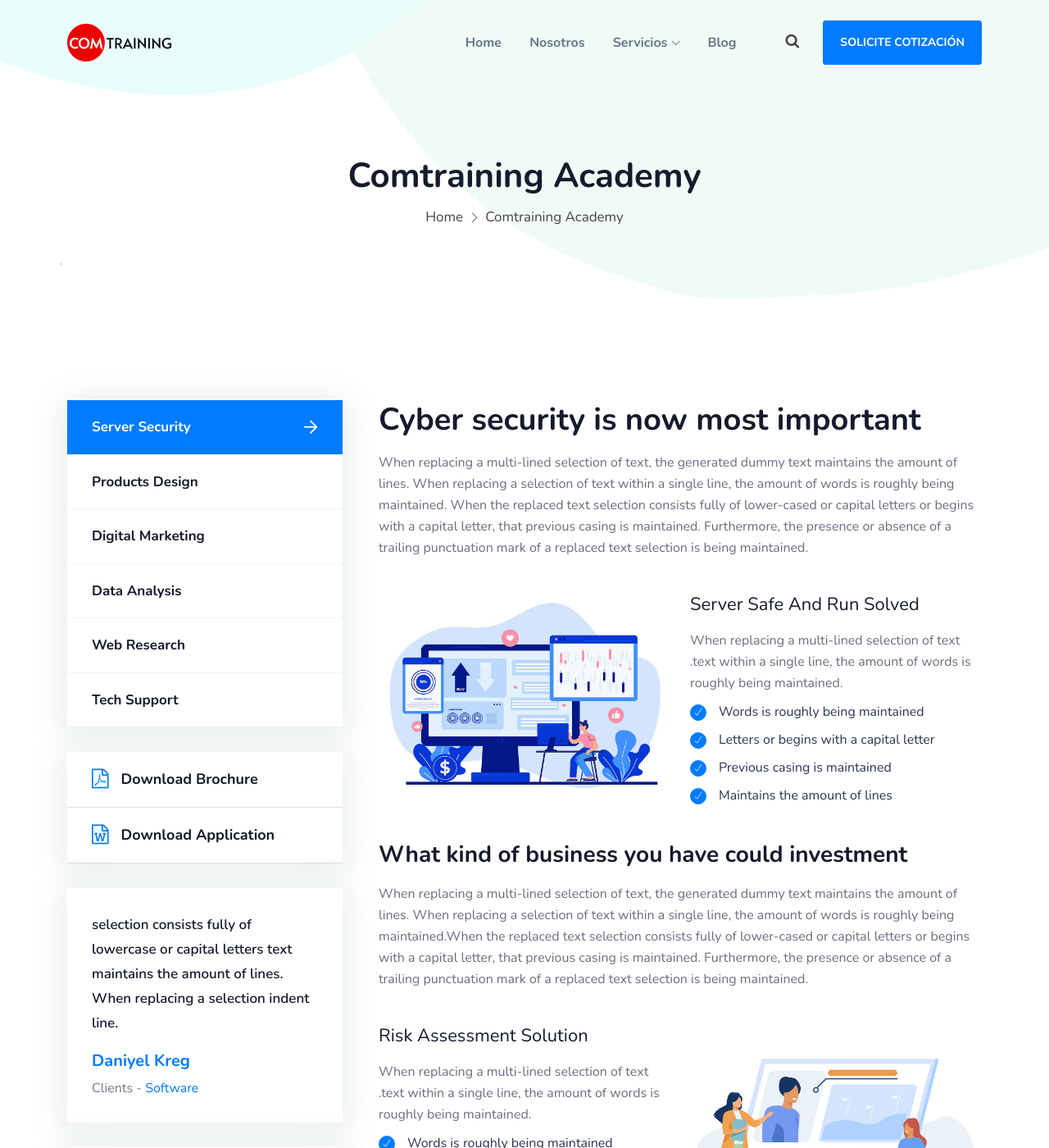
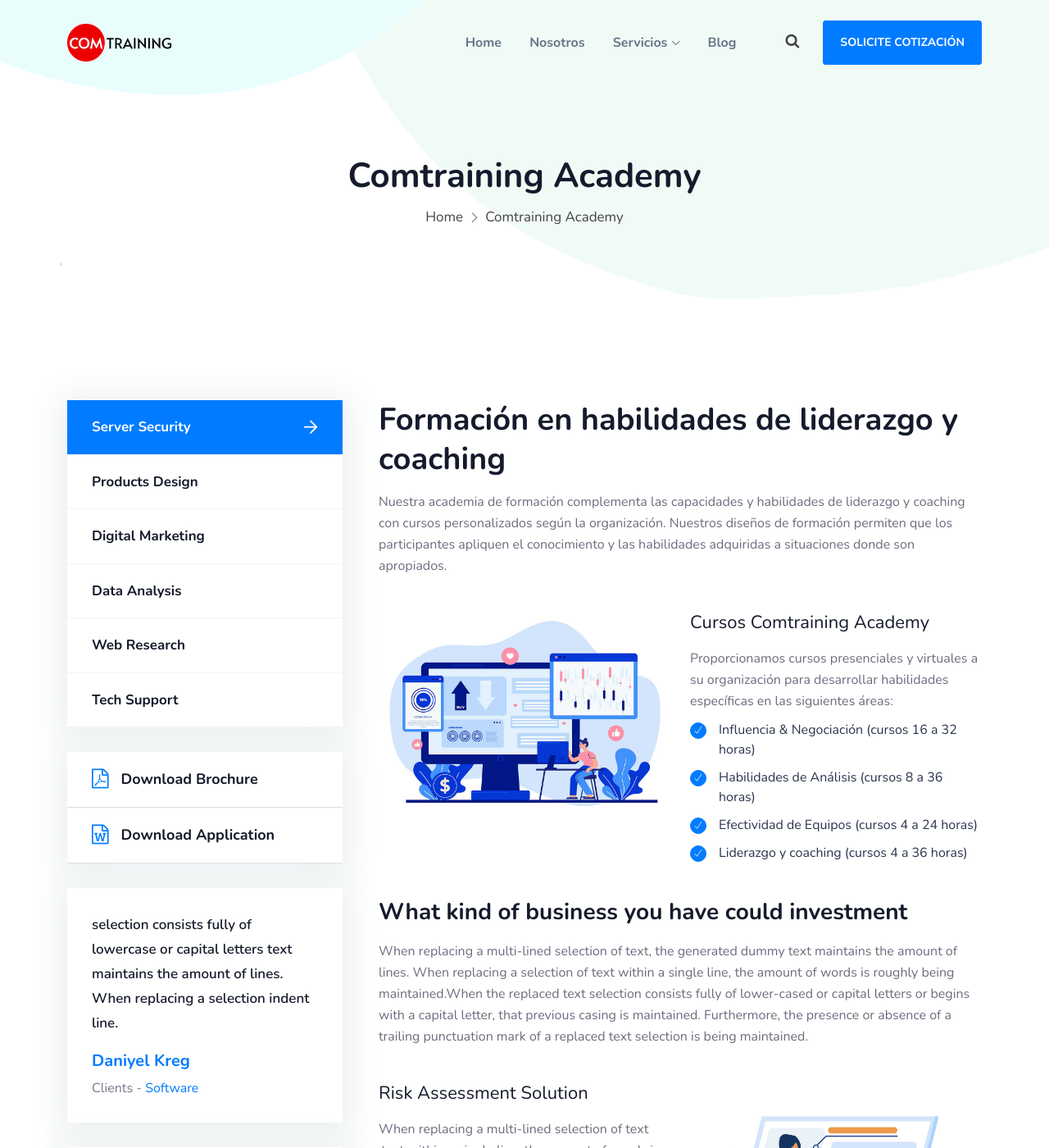
Before and after one commit to fjvalles/comtraining-landing, a Jekyll site: the page built from _services/comtraining-academy.html, in a window 1280 px wide and 1400 px high. Shown: the whole window at 82% size. Built offline with Jekyll 4.4.1, drawn with Linux system fonts in a browser that asks for light colours; a script that is not in the unit is left out.

Commit message:
Update Servicios “comtraining-academy”

```diff
--- a/_services/comtraining-academy.html
+++ b/_services/comtraining-academy.html
@@ -1,26 +1,20 @@
 ---
+application_url: /#
+service_id: 10
 layout: service
+service_card_layout: 2
+brochure_url: /#
 title: Comtraining Academy
-icon: '/assets/img/icon/s6.png'
-description: 'Ofrecemos distintos programas de entrenamiento y formación  aplicados al desarrollo de  habilidades específicas.'
-service_card_layout: 2
-service_id: 10
-brochure_url: /#
-application_url: /#
+icon: /assets/img/icon/s6.png
+description: Ofrecemos distintos programas de entrenamiento y
+  formación  aplicados al desarrollo de  habilidades específicas.
 ---
-
 <div class="row">
     <!-- single-well start-->
     <div class="col-xl-12 col-lg-12 col-md-12">
         <div class="single-well mar-well">
-            <h2>Cyber security is now most important</h2>
-            <p>When replacing a multi-lined selection of text, the generated dummy text
-                maintains the amount of lines. When replacing a selection of text within a
-                single line, the amount of words is roughly being maintained. When the replaced
-                text selection consists fully of lower-cased or capital letters or begins with a
-                capital letter, that previous casing is maintained. Furthermore, the presence or
-                absence of a trailing punctuation mark of a replaced text selection is being
-                maintained.</p>
+            <h2>Formación en habilidades de liderazgo y coaching</h2>
+            <p>Nuestra academia de formación complementa las capacidades y habilidades de liderazgo y coaching con cursos personalizados según la organización. Nuestros diseños de formación permiten que los participantes apliquen el conocimiento y las habilidades adquiridas a situaciones donde son apropiados.</p>
         </div>
     </div>
     <div class="col-xl-6 col-lg-6 col-md-12">
@@ -32,14 +26,13 @@ application_url: /#
     </div>
     <div class="col-xl-6 col-lg-6 col-md-12">
         <div class="single-well mar-well">
-            <h4>Server safe and run solved</h4>
-            <p>When replacing a multi-lined selection of text .text within a single line, the
-                amount of words is roughly being maintained.</p>
+            <h4>Cursos Comtraining Academy</h4>
+            <p>Proporcionamos cursos presenciales y virtuales a su organización para desarrollar habilidades específicas en las siguientes áreas:</p>
             <ul class="marker-list">
-                <li>Words is roughly being maintained</li>
-                <li>Letters or begins with a capital letter</li>
-                <li>Previous casing is maintained</li>
-                <li>Maintains the amount of lines</li>
+                <li>Influencia & Negociación (cursos 16 a 32 horas)</li>
+                <li>Habilidades de Análisis (cursos 8 a 36 horas)</li>
+                <li>Efectividad de Equipos (cursos 4 a 24 horas)</li>
+                <li>Liderazgo y coaching (cursos 4 a 36 horas)</li>
             </ul>
         </div>
     </div>
```
